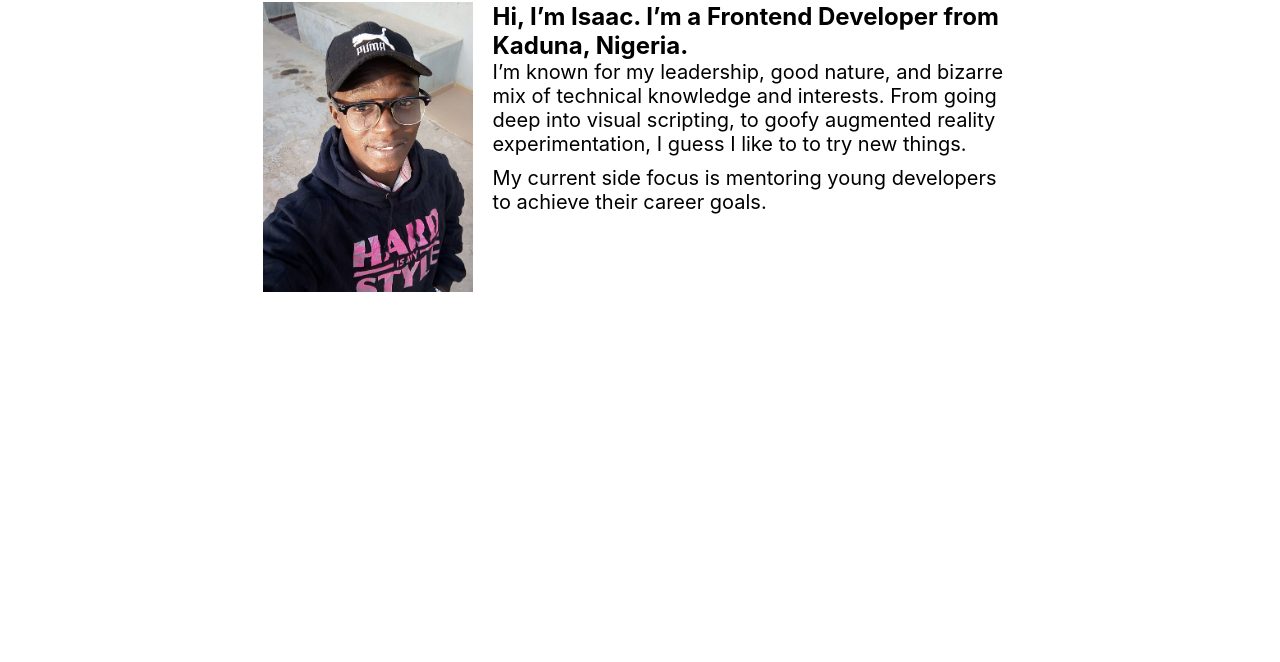
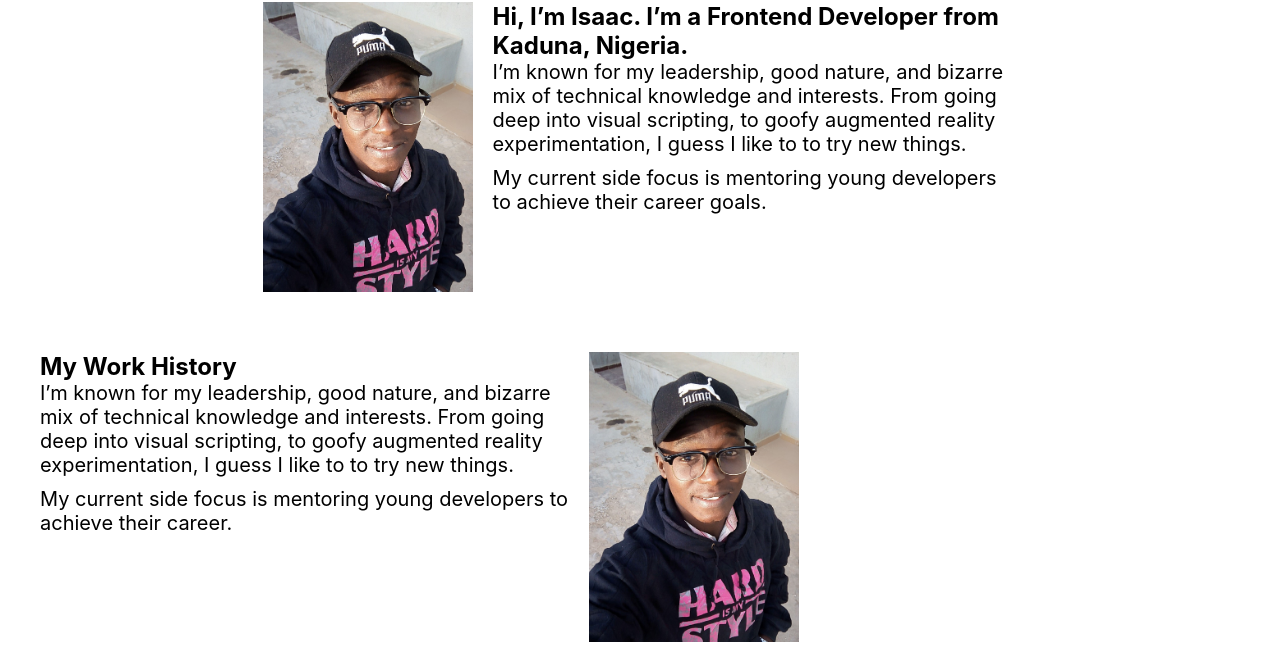
Before and after one commit to Kadunapikin/portfolio, a website: page about.html in a window 1280 px wide. Shown: the part 257-919 px from the top of the page. Before the commit the page ends 800 px from the top, so only its background shows below. Drawn offline with Linux system fonts and the light colour scheme.

Commit message:
add items to about-sec2

```diff
--- a/about.html
+++ b/about.html
@@ -39,6 +39,16 @@
                 </div>
             </div>
         </div>
+        <div class="about-sec2">
+            <div class="about_me-divs">
+                <div class="about-text">
+                    <h4>My Work History</h4>
+                    <p>I’m known for my leadership, good nature, and bizarre mix of technical knowledge and interests. From going deep into visual scripting, to goofy augmented reality experimentation, I guess I like to to try new things.</p>
+                    <p class="p2">My current side focus is mentoring young developers to achieve their career.</p>
+                </div>
+                <div class="about-pic"></div>
+            </div>
+        </div>
     </div>
 </body>
 </html>
```
